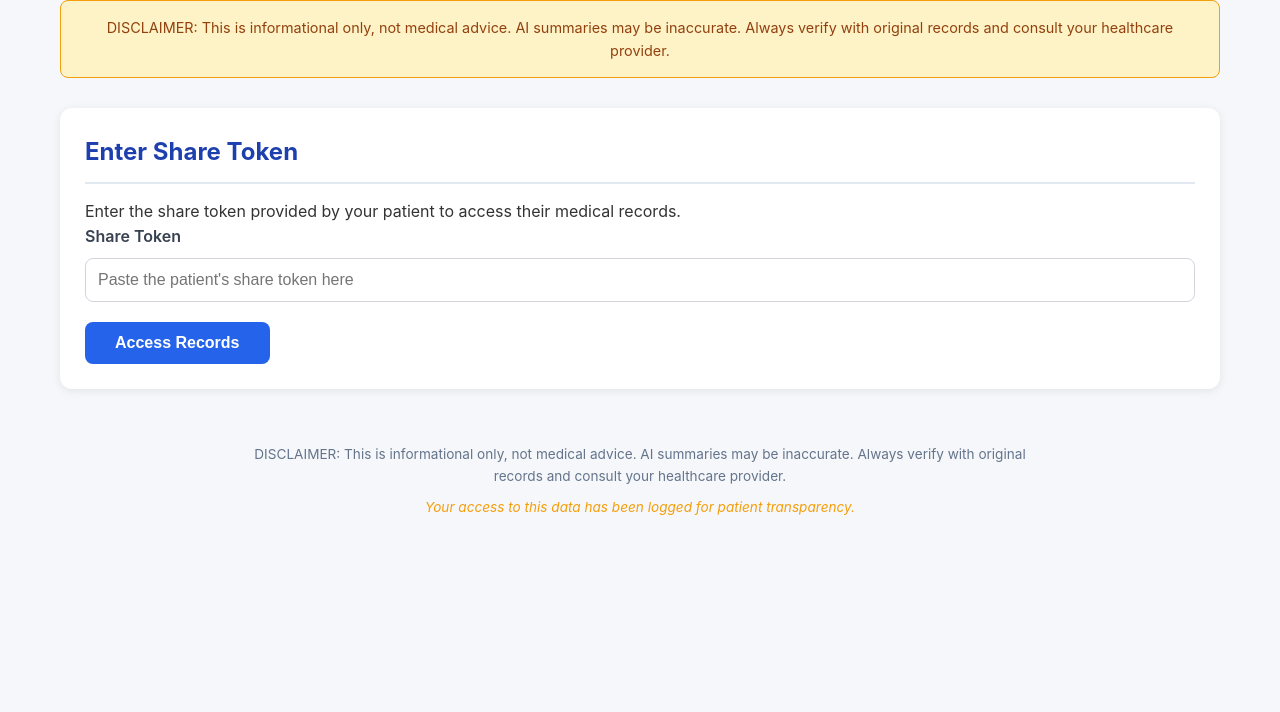
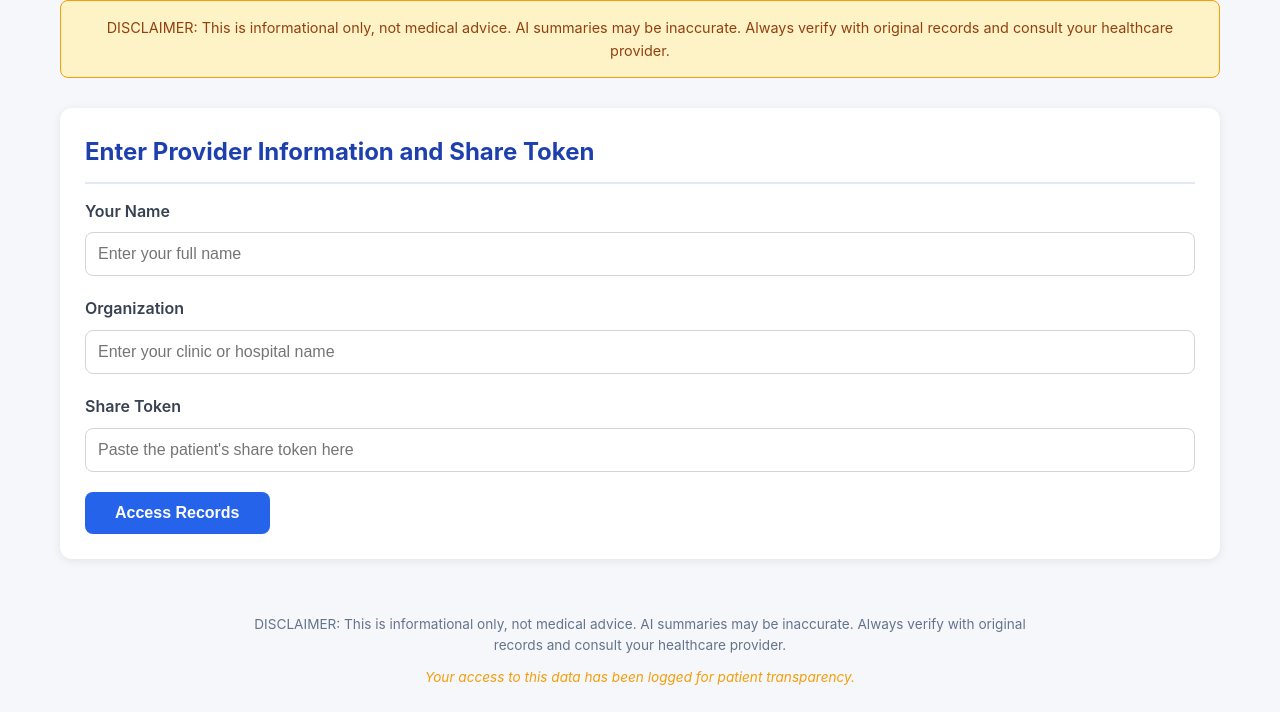
Before and after one commit to manushri1415/Evexia, a FastAPI app: page /provider in a window 1280 px wide. Shown: the part 220-932 px from the top of the page. Before the commit the page ends 735 px from the top, so only its background shows below. Run offline with FastAPI, Linux system fonts and the light colour scheme.

Commit message:
Update provider.html

```diff
--- a/templates/provider.html
+++ b/templates/provider.html
@@ -3,7 +3,7 @@
 <head>
     <meta charset="UTF-8">
     <meta name="viewport" content="width=device-width, initial-scale=1.0">
-    <title>Provider Portal - MedAgg</title>
+    <title>Provider Portal - Evexia</title>
     <link rel="stylesheet" href="/static/styles.css">
     <script src="https://cdn.jsdelivr.net/npm/chart.js"></script>
 </head>
@@ -21,9 +21,16 @@
 
         <main>
             <section class="card" id="token-input-section">
-                <h2>Enter Share Token</h2>
-                <p>Enter the share token provided by your patient to access their medical records.</p>
+                <h2>Enter Provider Information and Share Token</h2>
 
+                <div class="form-group">
+                    <label for="provider-name">Your Name</label>
+                    <input type="text" id="provider-name" placeholder="Enter your full name" required>
+                </div>
+                <div class="form-group">
+                    <label for="provider-org">Organization</label>
+                    <input type="text" id="provider-org" placeholder="Enter your clinic or hospital name" required>
+                </div>
                 <div class="form-group">
                     <label for="access-token">Share Token</label>
                     <input type="text" id="access-token" placeholder="Paste the patient's share token here" required>
```
